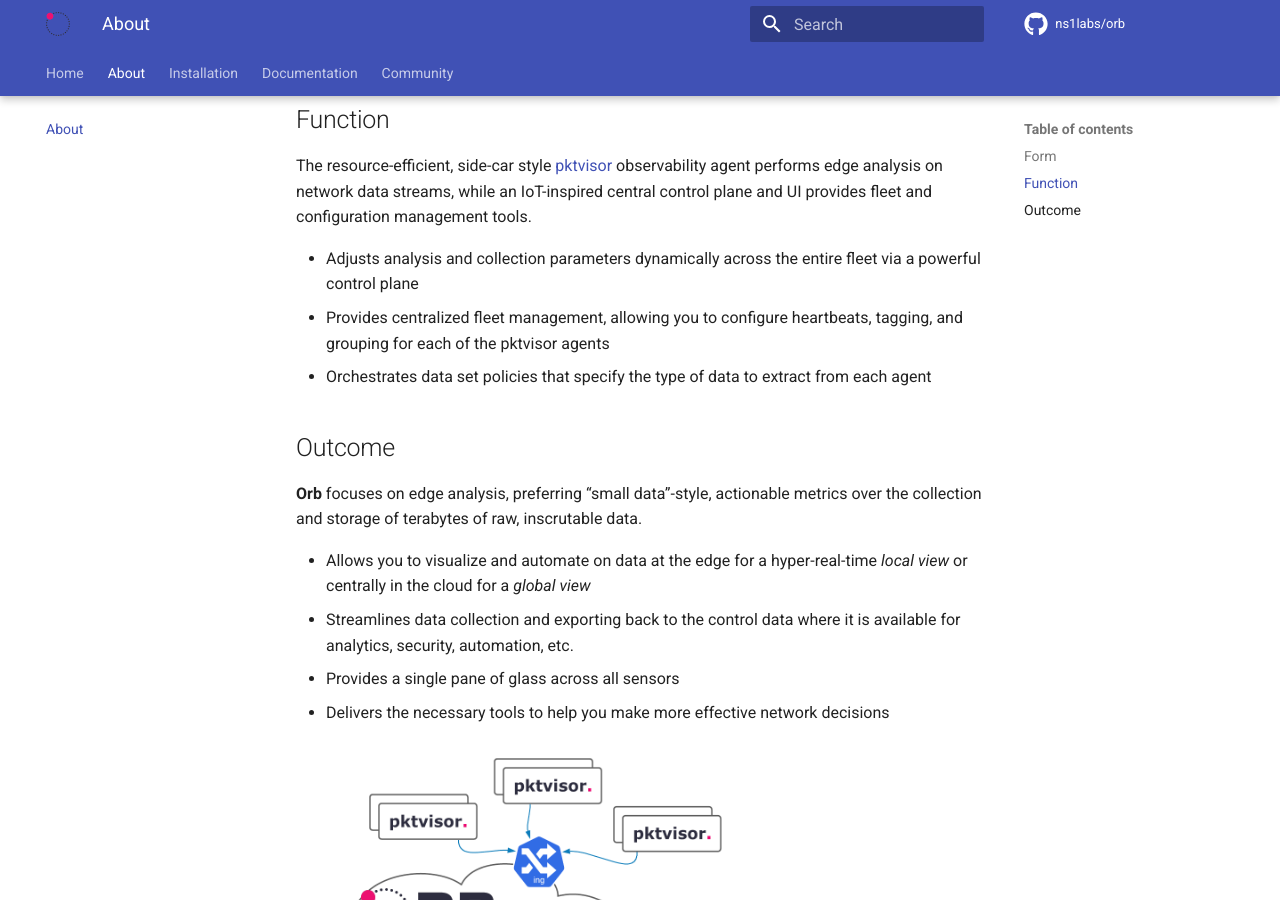
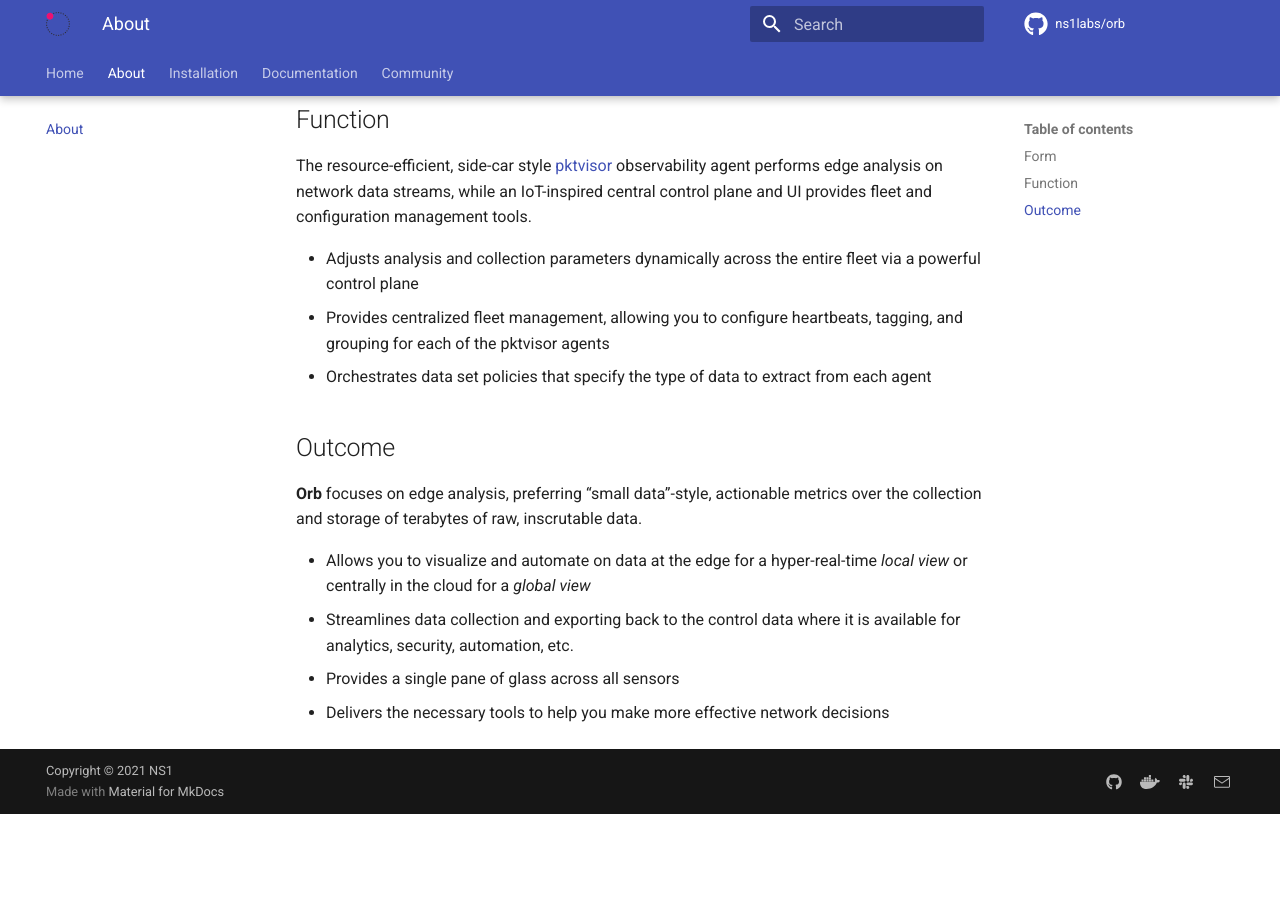
Before and after one commit to orb-community/orb-website, an MkDocs documentation site: the page built from docs/about.md, in a window 1280 px wide and 900 px high, scrolled down 503 px. Built offline with MkDocs 1.6.1 and Material for MkDocs 9.7.7, drawn with Linux system fonts in a browser that asks for light colours; comment, search, counter and statistics services are not loaded; after the commit the page ends 1317 px from its top, so only the background shows below that.

Commit message:
remove diagram

```diff
--- a/docs/about.md
+++ b/docs/about.md
@@ -23,5 +23,3 @@
 * Streamlines data collection and exporting back to the control data where it is available for analytics, security, automation, etc.
 * Provides a single pane of glass across all sensors
 * Delivers the necessary tools to help you make more effective network decisions
-
-<img src="../img/ORB-diagram2.png" alt="Orb" width="600"/>
```
